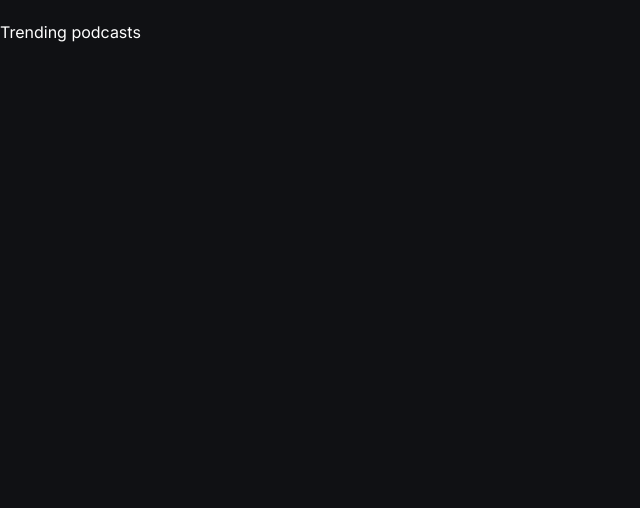
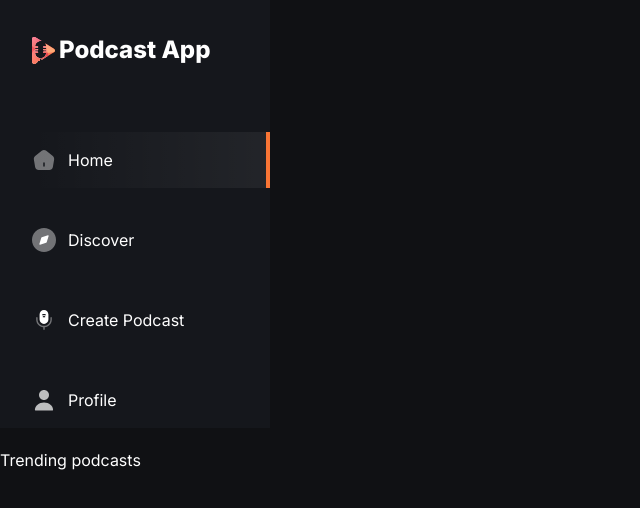
Before and after one commit to pain-arch/podcast_sass, a Next.js app: page / in a window 1280 px wide. Shown: the top 508 px of the page, without its empty margins (0-640 px from the left). Built offline with nearby package versions, Linux system fonts and the light colour scheme.

Commit message:
Implement LeftSidebar component with dynamic navigation links and active state styling

```diff
--- a/components/LeftSidebar.tsx
+++ b/components/LeftSidebar.tsx
@@ -1,11 +1,52 @@
-import React from 'react'
+"use client";
+
+import { sidebarLinks } from "@/constants";
+import { cn } from "@/lib/utils";
+import Image from "next/image";
+import Link from "next/link";
+import { usePathname, useRouter } from "next/navigation";
+import React from "react";
 
 const LeftSidebar = () => {
+  const pathName = usePathname();
+  const router = useRouter();
+
   return (
-    <section>
-        <nav></nav>
+    <section className="left_sidebar">
+      <nav className="flex flex-col gap-6">
+        <Link
+          href="/"
+          className="flex cursor-pointer items-center gap-1 pb-10 max-lg:justify-center"
+        >
+          <Image src="/icons/logo.svg" alt="Home" width={23} height={27} />
+          <h1 className="text-24 font-extrabold text-white max-lg:hidden">
+            Podcast App
+          </h1>
+        </Link>
+
+        {sidebarLinks.map(({ route, label, imgURL }) => {
+          const isActive =
+            pathName === route || pathName.startsWith(`${route}/`);
+
+          return (
+            <Link
+              href={route}
+              key={route}
+              className={cn(
+                "flex gap-3 items-center py-4 max-lg:px-4 justify-center lg:justify-start",
+                {
+                  "bg-nav-focus border-r-4 border-orange-1": isActive,
+                }
+              )}
+            >
+              <Image src={imgURL} alt={label} width={24} height={24} />
+              <p>{label}</p>
+            </Link>
+          );
+        })}
+      </nav>
     </section>
-  )
-}
+  );
+};
 
-export default LeftSidebar
+export default LeftSidebar;
```
